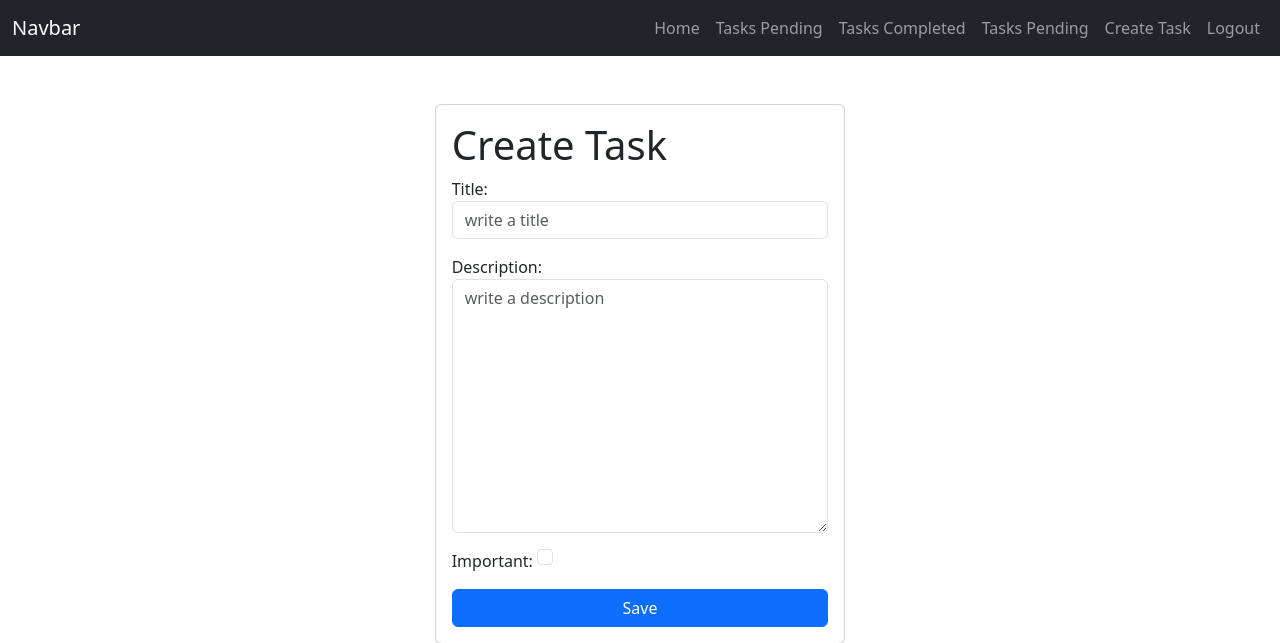
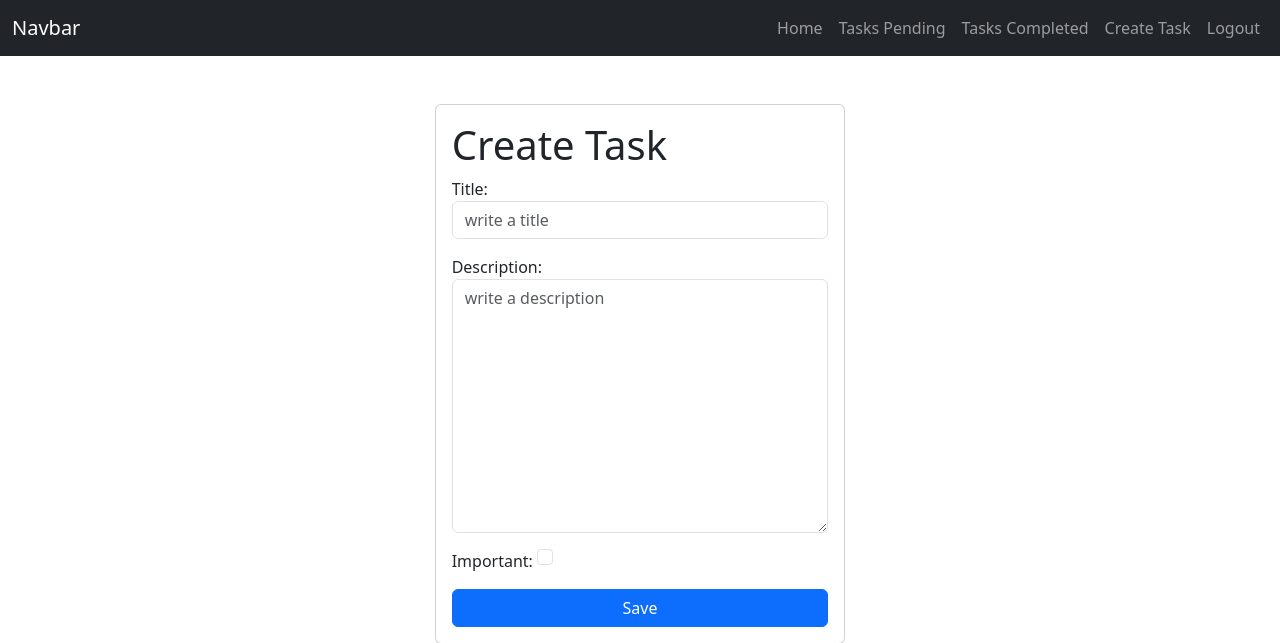
Before and after one commit to 10SEBASG01/JandryGuarandaAplicacionTareas, a Django app: page /tasks/create/ in a window 1280 px wide. Shown: the top 643 px of the page. Run offline with Django 5.2, Linux system fonts and the light colour scheme; a user stored in the database is signed in.

Commit message:
Correcion de html  5

```diff
--- a/tasks/templates/base.html
+++ b/tasks/templates/base.html
@@ -5,18 +5,23 @@
     <meta http-equiv="X-UA-Compatible" content="IE=edge">
     <meta name="viewport" content="width=device-width, initial-scale=1.0">
     <title>Django CRUD Application</title>
- <link href="https://cdn.jsdelivr.net/npm/bootstrap@5.3.8/dist/css/bootstrap.min.css" rel="stylesheet" integrity="sha384-sRIl4kxILFvY47J16cr9ZwB07vP4J8+LH7qKQnuqkuIAvNWLzeN8tE5YBujZqJLB" crossorigin="anonymous">
+    <link href="https://cdn.jsdelivr.net/npm/bootstrap@5.3.8/dist/css/bootstrap.min.css" rel="stylesheet">
 </head>
 <body>
 
 <nav class="navbar navbar-expand-lg bg-dark navbar-dark">
     <div class="container-fluid">
         <a class="navbar-brand" href="#">Navbar</a>
-          <button class="navbar-toggler" type="button" data-bs-toggle="collapse" data-bs-target="#navbarNav" aria-controls="navbarNav" aria-expanded="false" aria-label="Toggle navigation">
+
+        <button class="navbar-toggler" type="button" data-bs-toggle="collapse"
+                data-bs-target="#navbarNav" aria-controls="navbarNav"
+                aria-expanded="false" aria-label="Toggle navigation">
             <span class="navbar-toggler-icon"></span>
         </button>
+
         <div class="collapse navbar-collapse" id="navbarNav">
             <ul class="navbar-nav ms-auto">
+
                 <li class="nav-item">
                     <a class="nav-link" href="/">Home</a>
                 </li>
@@ -25,33 +30,35 @@
                     <li class="nav-item">
                         <a class="nav-link" href="{% url 'tasks' %}">Tasks Pending</a>
                     </li>
+
                     <li class="nav-item">
                         <a class="nav-link" href="{% url 'tasks_completed' %}">Tasks Completed</a>
                     </li>
-                            <li class="nav-item">
-                                <a class="nav-link" href="{% url 'tasks' %}">Tasks Pending</a>
-                            </li>
+
                     <li class="nav-item">
                         <a class="nav-link" href="/tasks/create/">Create Task</a>
                     </li>
+
                     <li class="nav-item">
                         <a class="nav-link" href="/logout">Logout</a>
                     </li>
                 {% else %}
-                            <li>
+                    <li class="nav-item">
                         <a class="nav-link" href="/signup">Signup</a>
                     </li>
+
                     <li class="nav-item">
                         <a class="nav-link" href="/signin">Signin</a>
                     </li>
                 {% endif %}
+
             </ul>
         </div>
     </div>
 </nav>
 
-
 {% block content %}
 {% endblock %}
+
 </body>
 </html>
```
Lines whose indentation alone changed are shown as unchanged.
